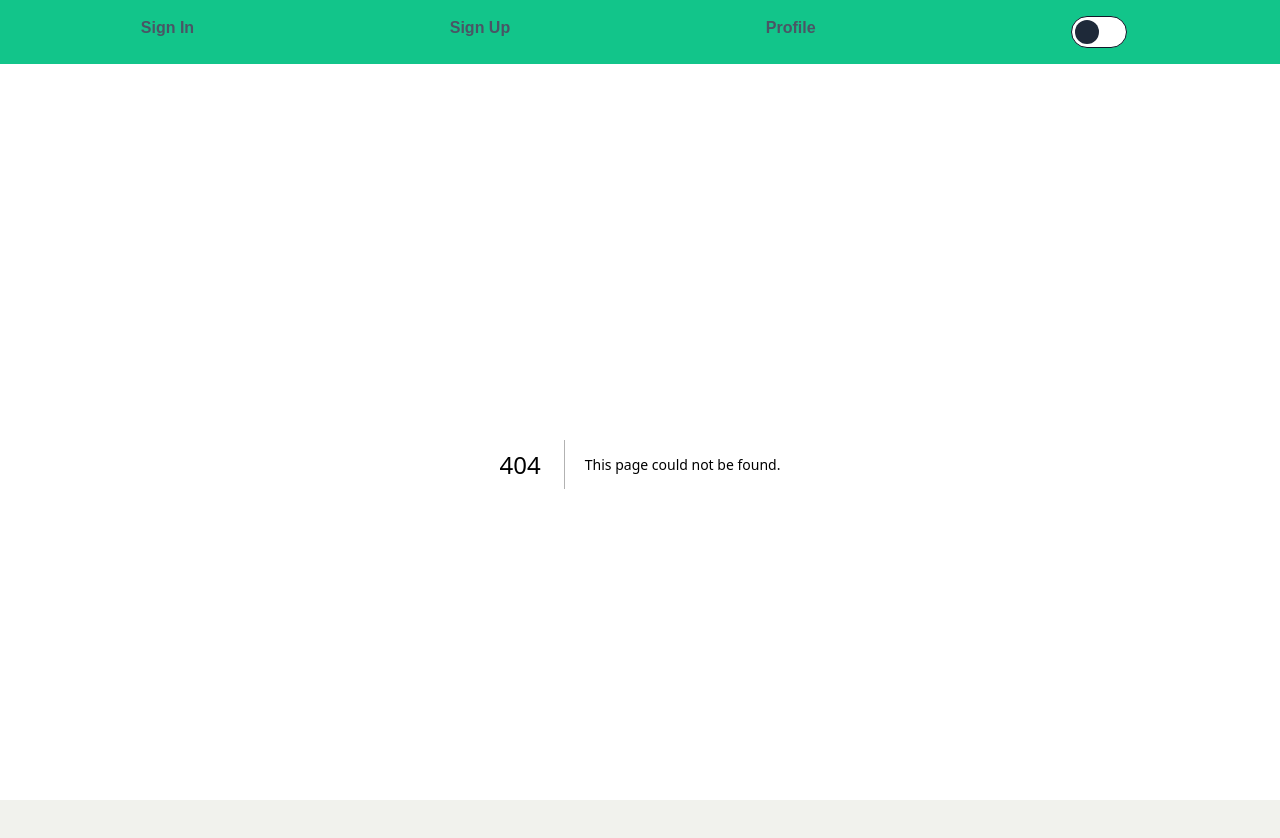
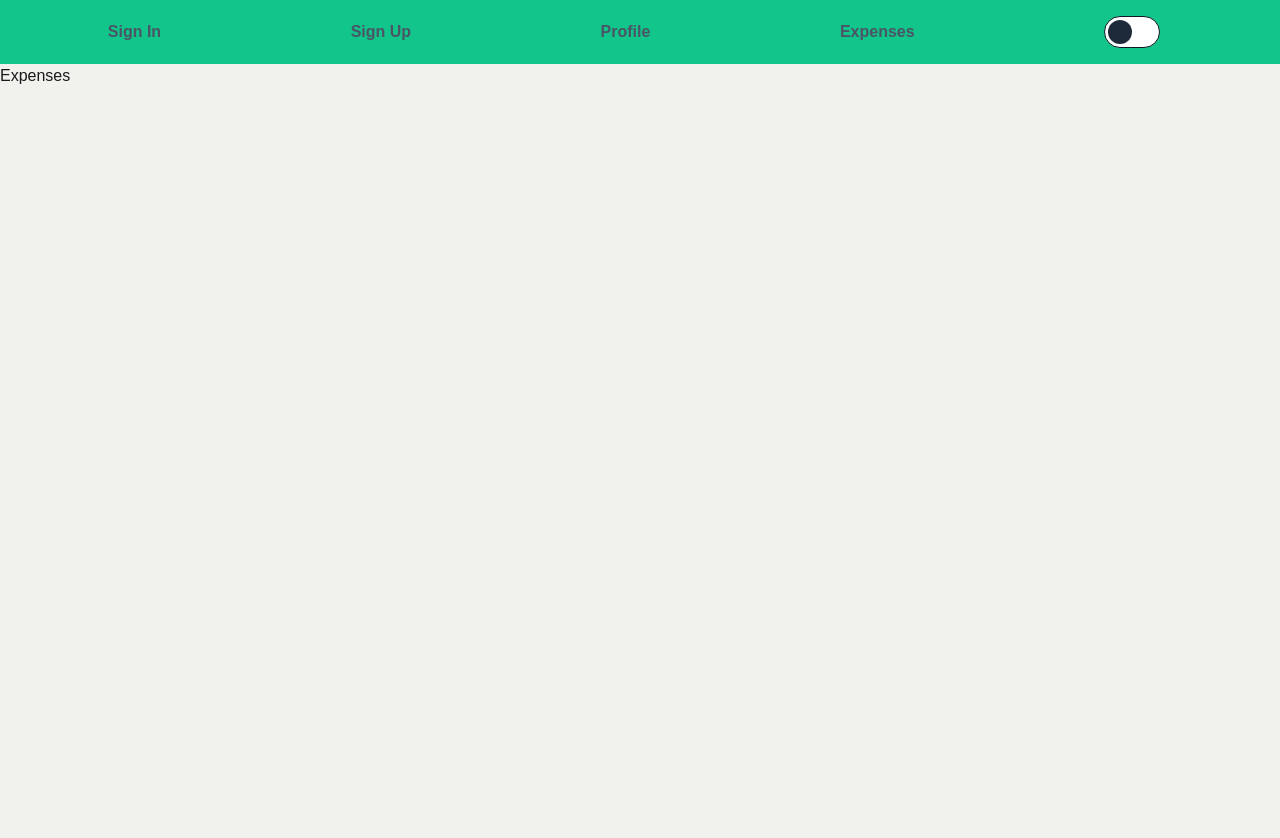
Before and after one commit to Expense-Tracker-MVP/frontend, a Next.js app: page /expenses in a window 1280 px wide. Before the commit this address had no page. Shown: the top 838 px of the page. After the commit the page ends 800 px from the top, so only its background shows below. Built offline with nearby package versions, Linux system fonts and the light colour scheme; a web font is replaced by a local one.

Commit message:
Added Expenses page.

```diff
--- /dev/null
+++ b/src/app/expenses/page.tsx
@@ -0,0 +1,9 @@
+import React from 'react'
+
+const ExpensesPage = () => {
+  return (
+    <div>Expenses</div>
+  )
+}
+
+export default ExpensesPage
--- a/src/components/Navbar.tsx
+++ b/src/components/Navbar.tsx
@@ -3,10 +3,11 @@ import ThemeToggle from './ThemeToggle'
 
 const Navbar = () => {
   return (
-     <div className="flex gap-1.5 justify-around p-4 bg-[var(--primary)]" >
+     <div className="flex gap-1.5 justify-around items-center p-4 bg-[var(--primary)]" >
         <Link className="text-1.5xl font-bold hover:underline text-gray-600 dark:text-gray-100" href="/sign-in">Sign In</Link>
         <Link className="text-1.5xl font-bold hover:underline text-gray-600 dark:text-gray-100" href="/sign-up">Sign Up</Link>
         <Link className="text-1.5xl font-bold hover:underline text-gray-600 dark:text-gray-100" href="/profile">Profile</Link>
+        <Link className="text-1.5xl font-bold hover:underline text-gray-600 dark:text-gray-100" href="/expenses">Expenses</Link>
         <ThemeToggle />
       </div>
   )
```
